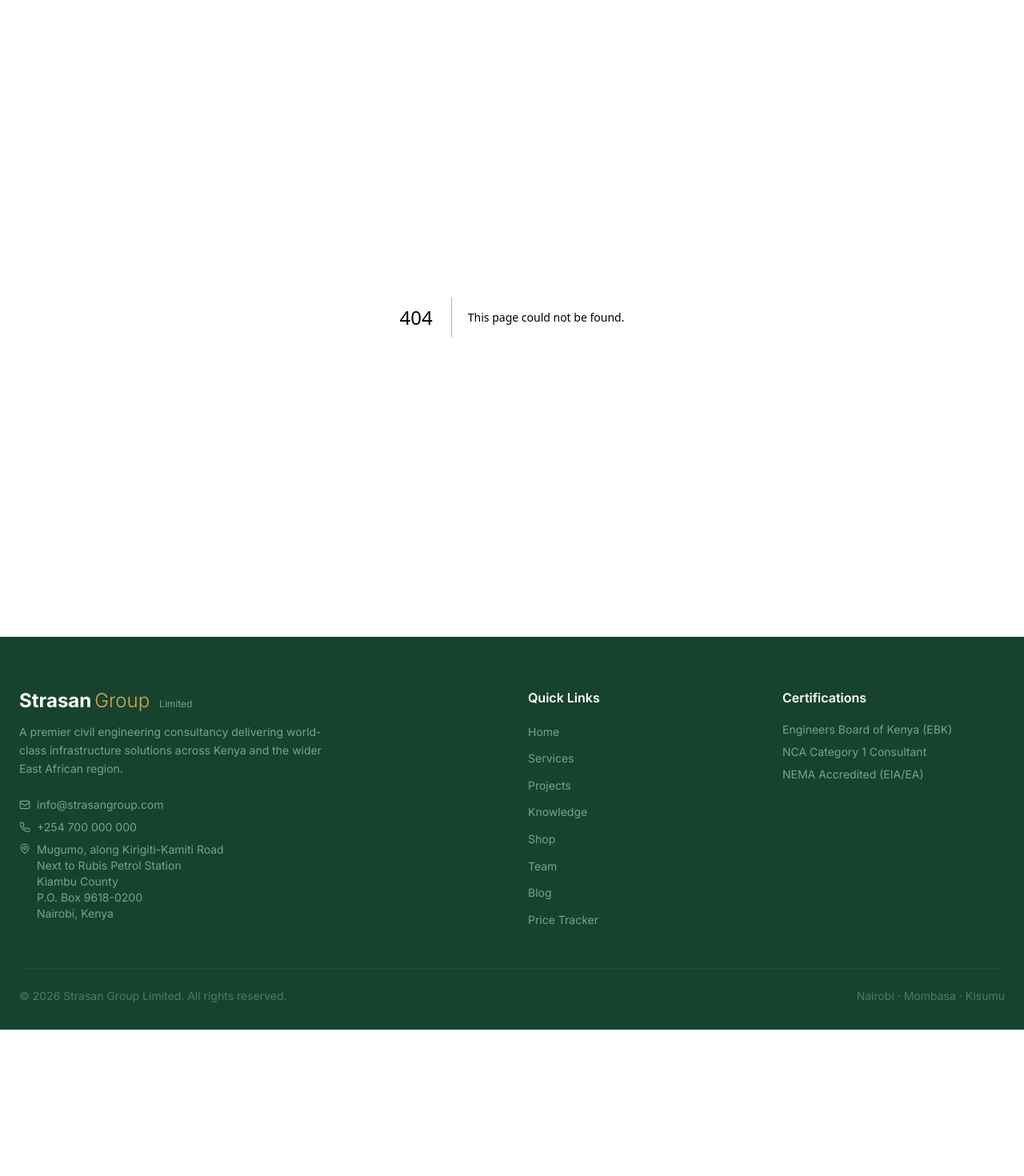
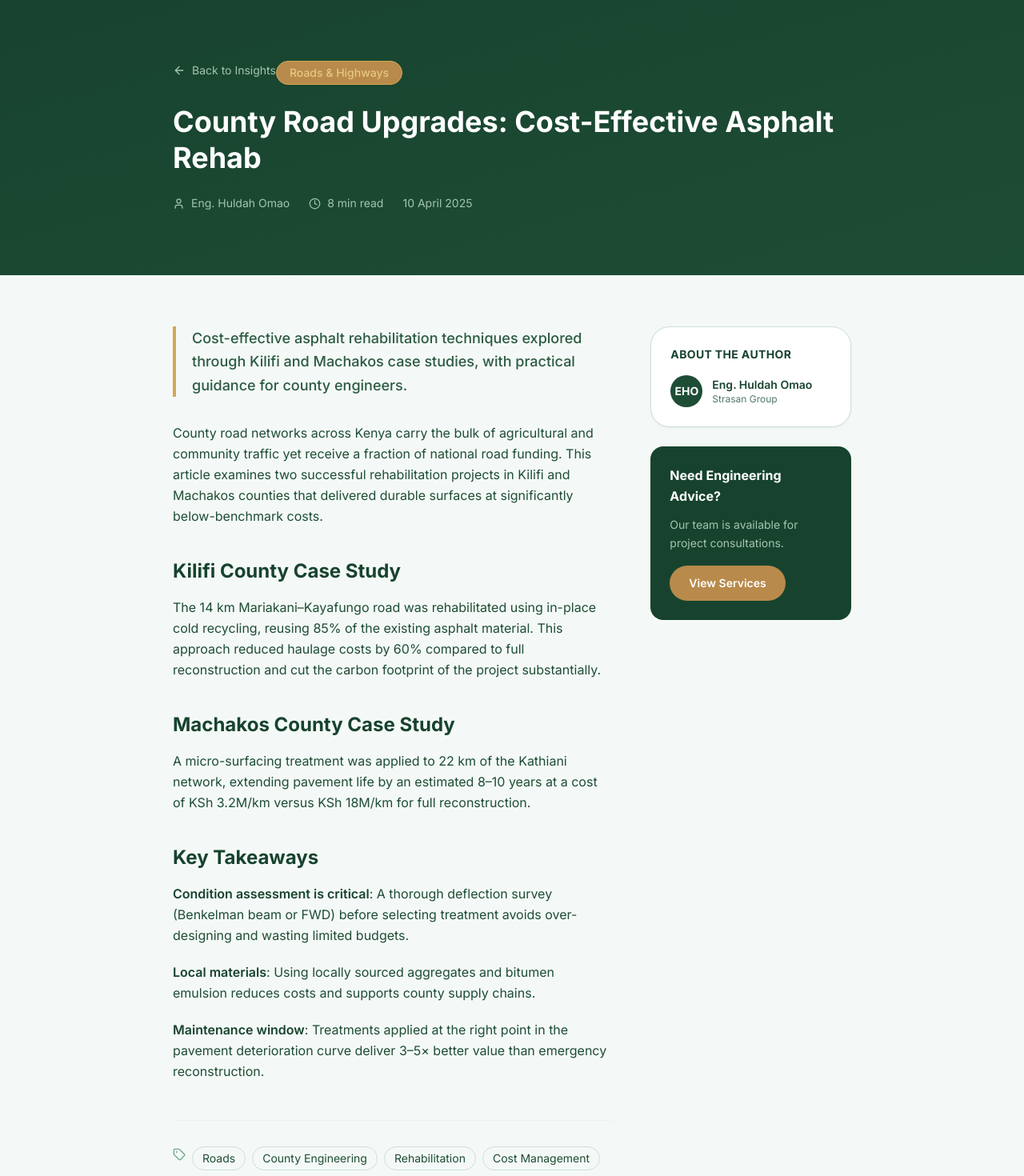
Before and after one commit to Ghola-Kodi/strasan, a Next.js app: page /blog/county-road-upgrades in a window 1280 px wide. Before the commit this address had no page. Shown: the part 80-1550 px from the top of the page at 80% size. Before the commit the page ends 1367 px from the top, so only its background shows below. Built offline with nearby package versions, Linux system fonts and the light colour scheme.

Commit message:
Create page.tsx

```diff
--- /dev/null
+++ b/app/blog/[slug]/page.tsx
@@ -0,0 +1,109 @@
+import { notFound } from 'next/navigation'
+import Link from 'next/link'
+import { ArrowLeft, Clock, User, Tag } from 'lucide-react'
+import { BLOG_POSTS } from '@/lib/data'
+
+interface Props { params: { slug: string } }
+
+export async function generateStaticParams() {
+  return BLOG_POSTS.map(p => ({ slug: p.slug }))
+}
+
+export async function generateMetadata({ params }: Props) {
+  const post = BLOG_POSTS.find(p => p.slug === params.slug)
+  if (!post) return {}
+  return { title: `${post.title} – Strasan Group`, description: post.excerpt }
+}
+
+export default function BlogPostPage({ params }: Props) {
+  const post = BLOG_POSTS.find(p => p.slug === params.slug)
+  if (!post) notFound()
+  const related = BLOG_POSTS.filter(p => p.slug !== post.slug && p.category === post.category).slice(0, 2)
+
+  function renderContent(text: string) {
+    return text.split('\n\n').map((block, i) => {
+      if (block.startsWith('## ')) {
+        return <h2 key={i} className="text-2xl font-bold text-forest-900 mt-10 mb-4">{block.slice(3)}</h2>
+      }
+      const parts = block.split(/(\*\*[^*]+\*\*)/)
+      return (
+        <p key={i} className="text-forest-700 leading-relaxed mb-5">
+          {parts.map((part, j) =>
+            part.startsWith('**') && part.endsWith('**')
+              ? <strong key={j} className="font-semibold text-forest-900">{part.slice(2,-2)}</strong>
+              : part
+          )}
+        </p>
+      )
+    })
+  }
+
+  return (
+    <div>
+      <section className="bg-gradient-to-br from-forest-900 to-forest-700 text-white py-20">
+        <div className="max-w-4xl mx-auto px-6">
+          <Link href="/blog" className="inline-flex items-center gap-2 text-forest-300 hover:text-gold-400 transition-colors mb-8 text-sm">
+            <ArrowLeft size={16}/> Back to Insights
+          </Link>
+          <span className="inline-block bg-gold-500 bg-opacity-20 border border-gold-400 text-gold-300 text-sm font-medium px-4 py-1 rounded-full mb-4">{post.category}</span>
+          <h1 className="text-3xl md:text-4xl font-bold mb-6 leading-tight">{post.title}</h1>
+          <div className="flex flex-wrap items-center gap-6 text-forest-300 text-sm">
+            <span className="flex items-center gap-2"><User size={15}/>{post.author}</span>
+            <span className="flex items-center gap-2"><Clock size={15}/>{post.readTime}</span>
+            <span>{new Date(post.date).toLocaleDateString('en-KE', { day:'numeric', month:'long', year:'numeric' })}</span>
+          </div>
+        </div>
+      </section>
+
+      <section className="max-w-4xl mx-auto px-6 py-16">
+        <div className="grid md:grid-cols-3 gap-12">
+          <article className="md:col-span-2">
+            <p className="text-forest-600 text-lg leading-relaxed mb-8 font-medium border-l-4 border-gold-400 pl-5">{post.excerpt}</p>
+            <div>{renderContent(post.content)}</div>
+            <div className="flex flex-wrap gap-2 mt-12 pt-8 border-t border-forest-100">
+              <Tag size={16} className="text-forest-400 mt-0.5"/>
+              {post.tags.map(tag => (
+                <span key={tag} className="bg-forest-50 border border-forest-200 text-forest-700 text-sm px-3 py-1 rounded-full">{tag}</span>
+              ))}
+            </div>
+          </article>
+
+          <aside className="space-y-6">
+            <div className="card p-6">
+              <h3 className="font-bold text-forest-900 mb-4 text-sm uppercase tracking-wide">About the Author</h3>
+              <div className="flex items-center gap-3">
+                <div className="w-10 h-10 rounded-full bg-forest-700 flex items-center justify-center text-white font-bold text-sm">
+                  {post.author.split(' ').map((n: string) => n[0]).join('')}
+                </div>
+                <div>
+                  <p className="font-semibold text-forest-900 text-sm">{post.author}</p>
+                  <p className="text-forest-500 text-xs">Strasan Group</p>
+                </div>
+              </div>
+            </div>
+
+            <div className="bg-forest-900 text-white rounded-2xl p-6">
+              <h3 className="font-bold mb-3">Need Engineering Advice?</h3>
+              <p className="text-forest-300 text-sm mb-4 leading-relaxed">Our team is available for project consultations.</p>
+              <Link href="/services" className="btn-primary text-sm block text-center">View Services</Link>
+            </div>
+
+            {related.length > 0 && (
+              <div className="card p-6">
+                <h3 className="font-bold text-forest-900 mb-4 text-sm uppercase tracking-wide">Related Articles</h3>
+                <div className="space-y-4">
+                  {related.map(r => (
+                    <Link key={r.slug} href={`/blog/${r.slug}`} className="block group">
+                      <p className="font-semibold text-forest-800 text-sm group-hover:text-gold-700 transition-colors leading-snug">{r.title}</p>
+                      <p className="text-forest-500 text-xs mt-1">{r.readTime}</p>
+                    </Link>
+                  ))}
+                </div>
+              </div>
+            )}
+          </aside>
+        </div>
+      </section>
+    </div>
+  )
+}
```
